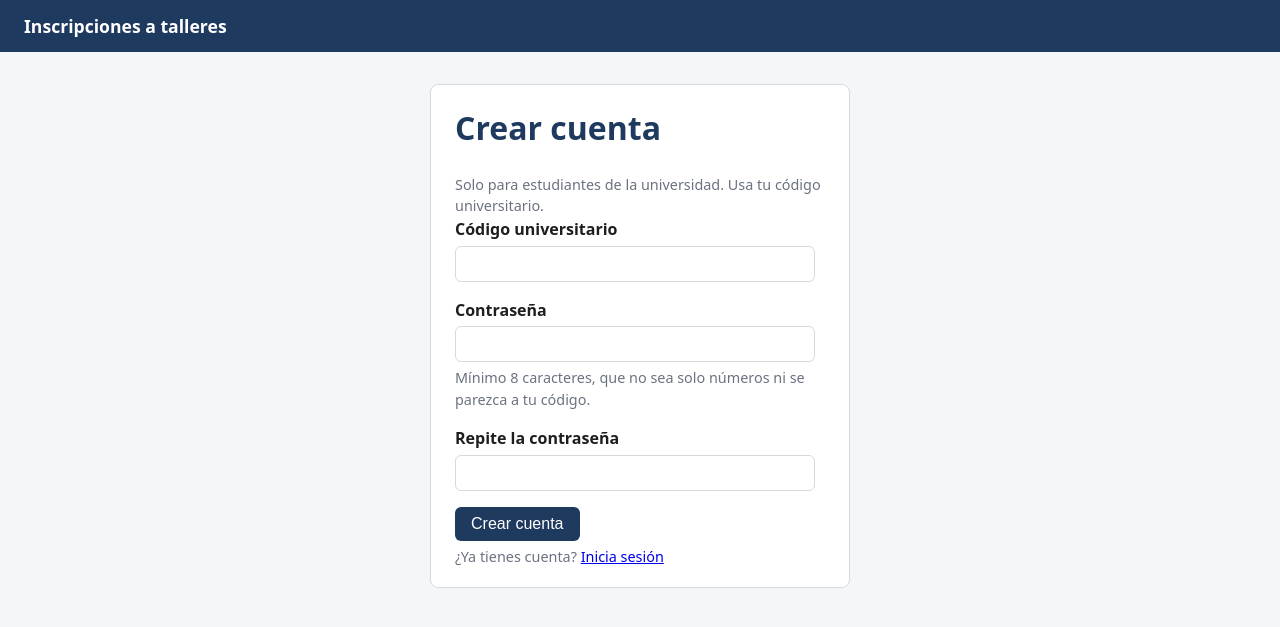
After one commit to Gonzzzalo17/inscripciones-talleres, a Django app: page /registrarse/ in a window 1280 px wide. The commit adds this page. Shown: the top 627 px of the page. Run offline with Django 5.2, Linux system fonts and the light colour scheme.

Commit message:
Registro (#66/#67): pantalla para que el estudiante cree su cuenta con su codigo + 3 pruebas

```diff
--- a/inscripciones/templates/inscripciones/login.html
+++ b/inscripciones/templates/inscripciones/login.html
@@ -23,5 +23,6 @@
         </div>
         <button type="submit" class="boton">Iniciar sesión</button>
     </form>
+    <p class="ayuda">¿Primera vez? <a href="{% url 'registro' %}">Crea tu cuenta</a></p>
 </div>
 {% endblock %}
--- /dev/null
+++ b/inscripciones/templates/inscripciones/registro.html
@@ -0,0 +1,35 @@
+{% extends "inscripciones/base.html" %}
+
+{% block titulo %}Crear cuenta{% endblock %}
+
+{% block contenido %}
+<div class="caja" style="max-width: 420px; margin: 0 auto;">
+    <h1>Crear cuenta</h1>
+    <p class="ayuda">Solo para estudiantes de la universidad. Usa tu código universitario.</p>
+
+    {% if errores %}
+        <div class="aviso rechazo">
+            {% for error in errores %}<div>{{ error }}</div>{% endfor %}
+        </div>
+    {% endif %}
+
+    <form method="post">
+        {% csrf_token %}
+        <div class="campo">
+            <label for="codigo">Código universitario</label>
+            <input id="codigo" name="codigo" type="text" value="{{ codigo }}" autocomplete="username" required>
+        </div>
+        <div class="campo">
+            <label for="contrasena">Contraseña</label>
+            <input id="contrasena" name="contrasena" type="password" autocomplete="new-password" required>
+            <p class="ayuda">Mínimo 8 caracteres, que no sea solo números ni se parezca a tu código.</p>
+        </div>
+        <div class="campo">
+            <label for="repetir_contrasena">Repite la contraseña</label>
+            <input id="repetir_contrasena" name="repetir_contrasena" type="password" autocomplete="new-password" required>
+        </div>
+        <button type="submit" class="boton">Crear cuenta</button>
+    </form>
+    <p class="ayuda">¿Ya tienes cuenta? <a href="{% url 'login' %}">Inicia sesión</a></p>
+</div>
+{% endblock %}
--- a/inscripciones/urls.py
+++ b/inscripciones/urls.py
@@ -5,6 +5,7 @@ from . import views
 urlpatterns = [
     path('entrar/', views.iniciar_sesion, name='login'),
     path('salir/', views.cerrar_sesion, name='logout'),
+    path('registrarse/', views.registrarse, name='registro'),
     path('', views.lista_talleres, name='lista_talleres'),
     path('talleres/nuevo/', views.crear_taller, name='crear_taller'),
     path('talleres/<int:pk>/inscribirse/', views.solicitar_inscripcion, name='solicitar_inscripcion'),
--- a/inscripciones/views.py
+++ b/inscripciones/views.py
@@ -11,6 +11,7 @@ from django.views.decorators.http import require_POST
 from django.http import HttpResponseForbidden
 from .acceso import solo_para, TODOS
 from .servicios.sesion import Sesion
+from .servicios.participante import Participante
 
 
 @solo_para(*TODOS)
@@ -224,3 +225,27 @@ def iniciar_sesion(request):
 def cerrar_sesion(request):
     logout(request)
     return redirect('login')
+
+
+def registrarse(request):
+    # Gantt 66-67: el estudiante crea su cuenta con su código y una contraseña
+    if request.user.is_authenticated:
+        return redirect(Sesion.pantalla_de_inicio(request.user))
+
+    errores = []
+    codigo = ''
+    if request.method == 'POST':
+        codigo = request.POST.get('codigo', '').strip()
+        contrasena = request.POST.get('contrasena', '')
+        if contrasena != request.POST.get('repetir_contrasena', ''):
+            errores = ["Las dos contraseñas no son iguales."]
+        else:
+            try:
+                usuario = Participante.registrar_cuenta(codigo, contrasena)
+            except ValidationError as e:
+                errores = e.messages  # puede traer varios motivos (contraseña corta, muy común...)
+            else:
+                login(request, usuario)  # entra directo después de registrarse
+                return redirect(Sesion.pantalla_de_inicio(usuario))
+
+    return render(request, 'inscripciones/registro.html', {'errores': errores, 'codigo': codigo})
```
Also changed, not shown: tests/test_registro.py (added, +43 -0 lines).
